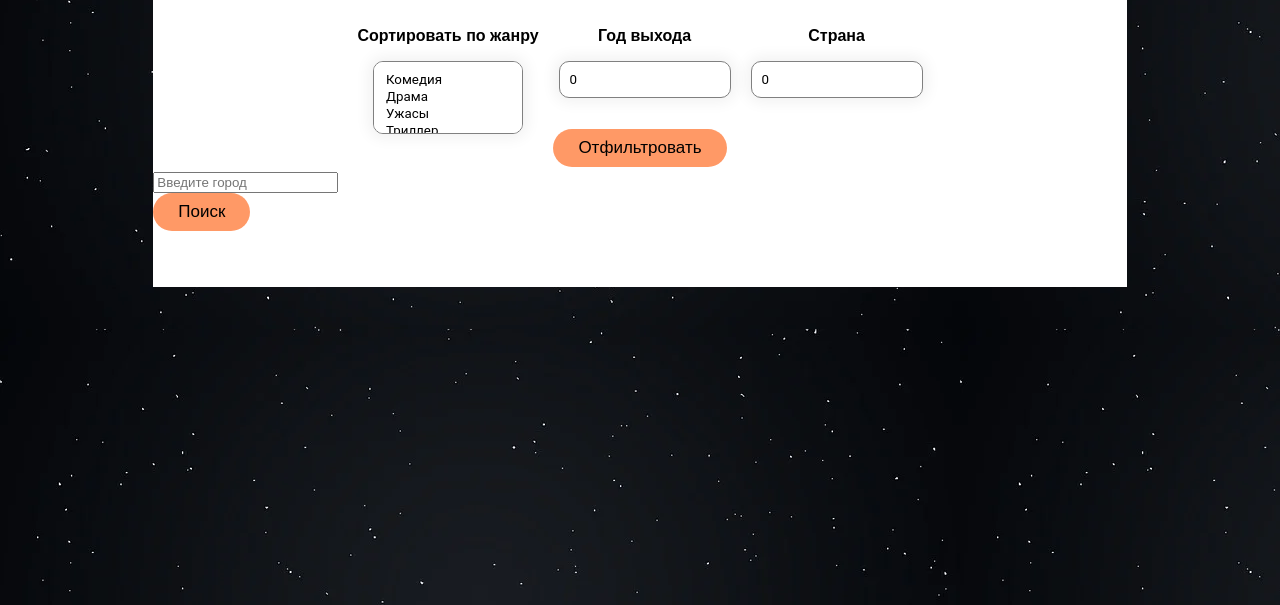
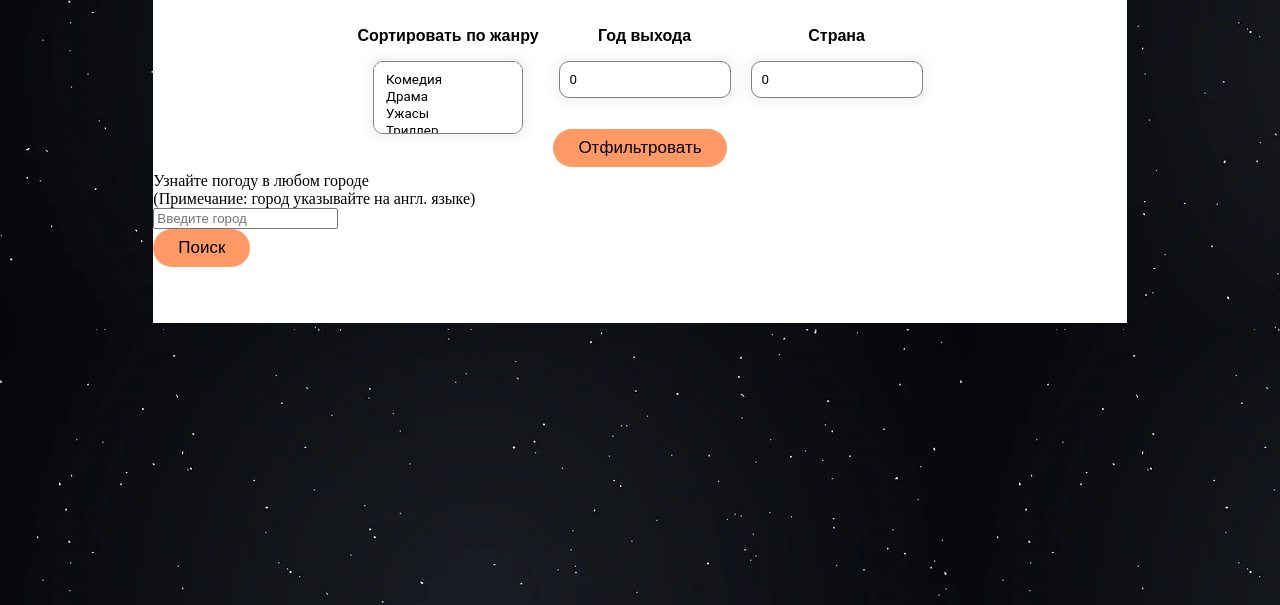
Before and after one commit to y-khln/filmoteka, a plain HTML site: page index.html in a window 1280 px wide. Shown: the part 211-816 px from the top of the page. Drawn offline with Linux system fonts and the light colour scheme.

Commit message:
Update index.html

```diff
--- a/index.html
+++ b/index.html
@@ -44,6 +44,8 @@
         <button id="sbtn" onclick="Filter()">Отфильтровать</button>
 
         <!--API-->
+        <div id="checkWeather">Узнайте погоду в любом городе</div>
+        <div id="checkWeather1">(Примечание: город указывайте на англ. языке)</div>
         <div id="apiBlock">
             <div id="searchContainer">
                 <input class="search" id="searchInput" type="text" placeholder="Введите город">
```
